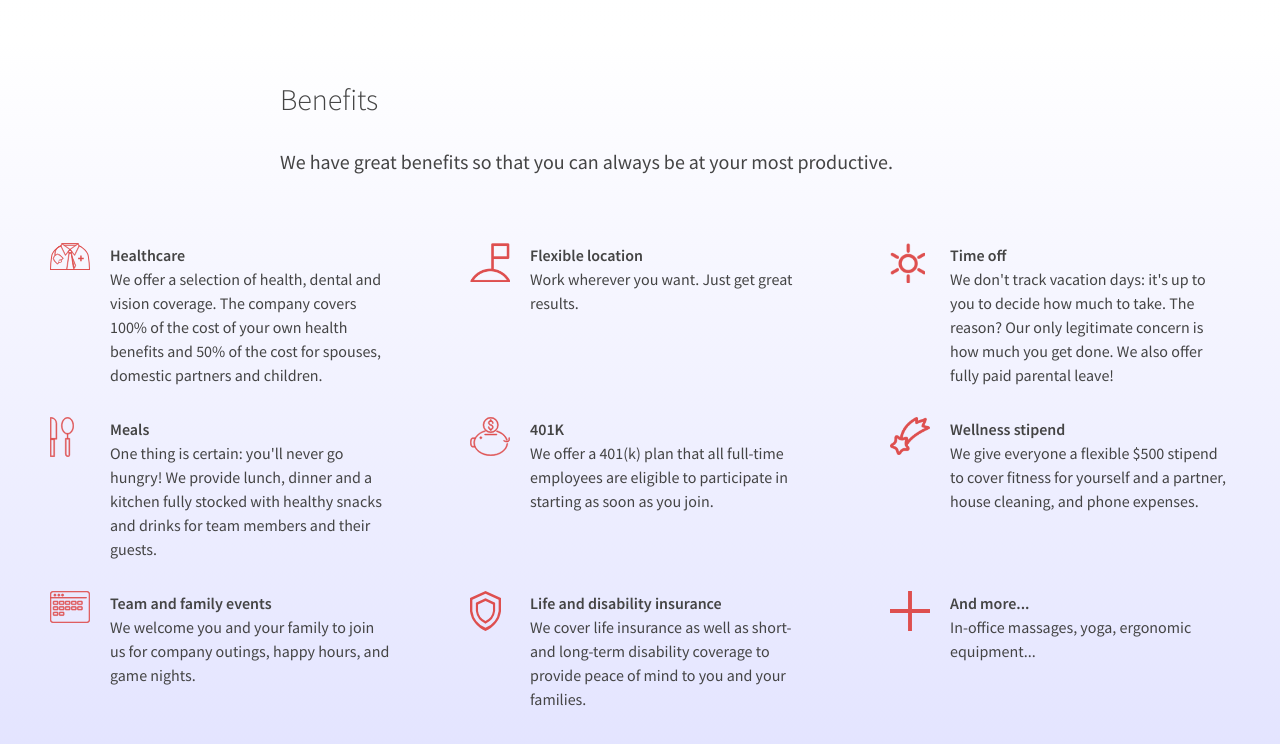
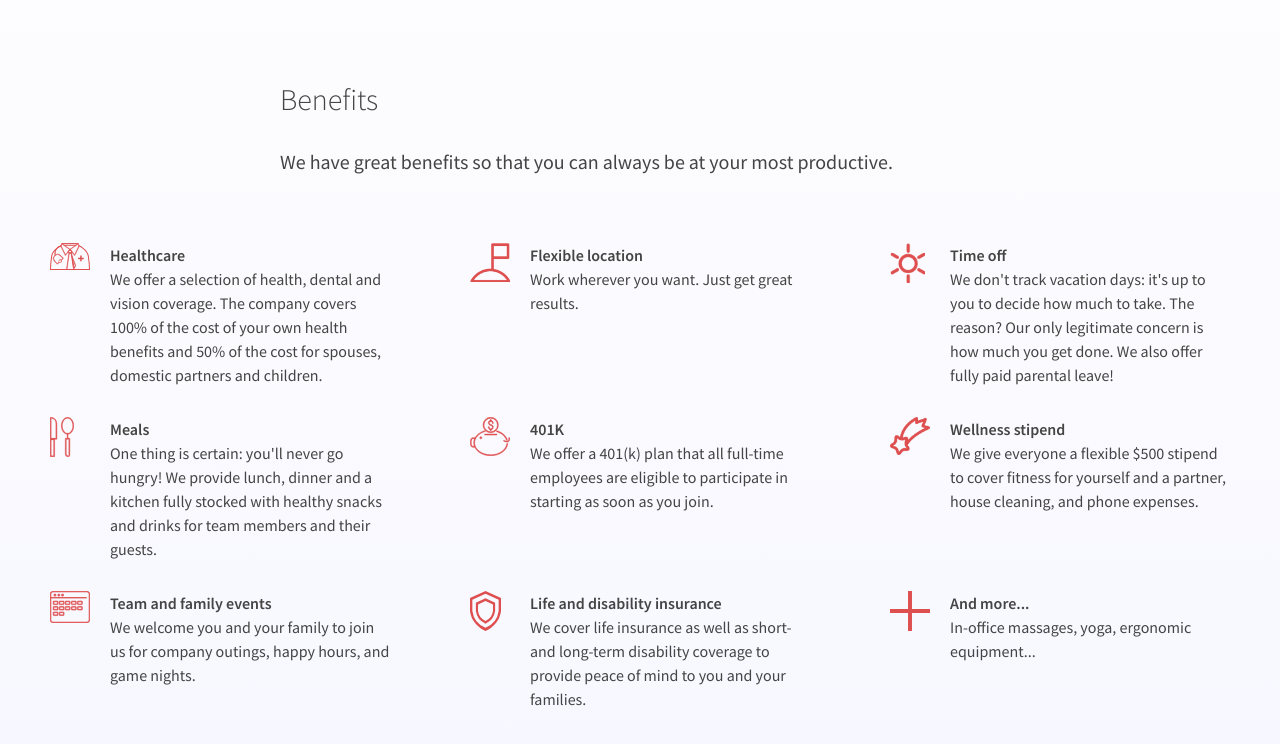
Before and after one commit to lorensr/jobs, a plain HTML site: page index.html in a window 1280 px wide. Shown: the part 1545-2289 px from the top of the page. Drawn offline with nearby package versions, Linux system fonts and the light colour scheme; no server answers.

Commit message:
Better subtle gradient

```diff
--- a/index.html
+++ b/index.html
@@ -6,7 +6,7 @@
     <link rel="stylesheet" href="style.css" />
   </head>
   <body>
-    <div>
+    <div class="above-jobs">
       <div class="hero">
         <img class="logo" src="meteor.png" />
         <img class="logo" src="apollo.png" />
@@ -148,14 +148,14 @@
       <div class="body-section">
         <p>Meteor celebrates, supports, and thrives on the diversity and inclusion of our employees, our products, and our community. We are committed to providing equal employment and advancement opportunities to qualified applicants regardless of their race, color, ancestry, gender, religion, national origin, sexual orientation, age, citizenship, marital status, disability, Veteran or any other legally protected status.</p>
       </div>
+    </div>
 
-      <div id="jobs">
-        <div id="jobs-sidebar">
-          <div id="jobs-sidebar-title">Open positions</div>
-          <ul id="jobs-list"></ul>
-        </div>
-        <div id="jobs-main"></div>
+    <div id="jobs">
+      <div id="jobs-sidebar">
+        <div id="jobs-sidebar-title">Open positions</div>
+        <ul id="jobs-list"></ul>
       </div>
+      <div id="jobs-main"></div>
     </div>
 
     <script
--- a/style.css
+++ b/style.css
@@ -27,8 +27,9 @@ h2 {
   margin-top: 60px;
 }
 
-body {
-  background: linear-gradient( 0deg, #D6D7FF, white 40%, rgb(242, 252, 252) );
+.above-jobs {
+  background: linear-gradient( 0deg, #F5F5FF, white 50%, rgb(242, 252, 252) );
+  padding-bottom: 40px;
 }
 
 a {
@@ -80,7 +81,6 @@ a {
   border-top: #eee 1px solid;
   flex-direction: row;
   align-items: stretch;
-  margin-top: 40px;
   background: white;
 }
 
```
